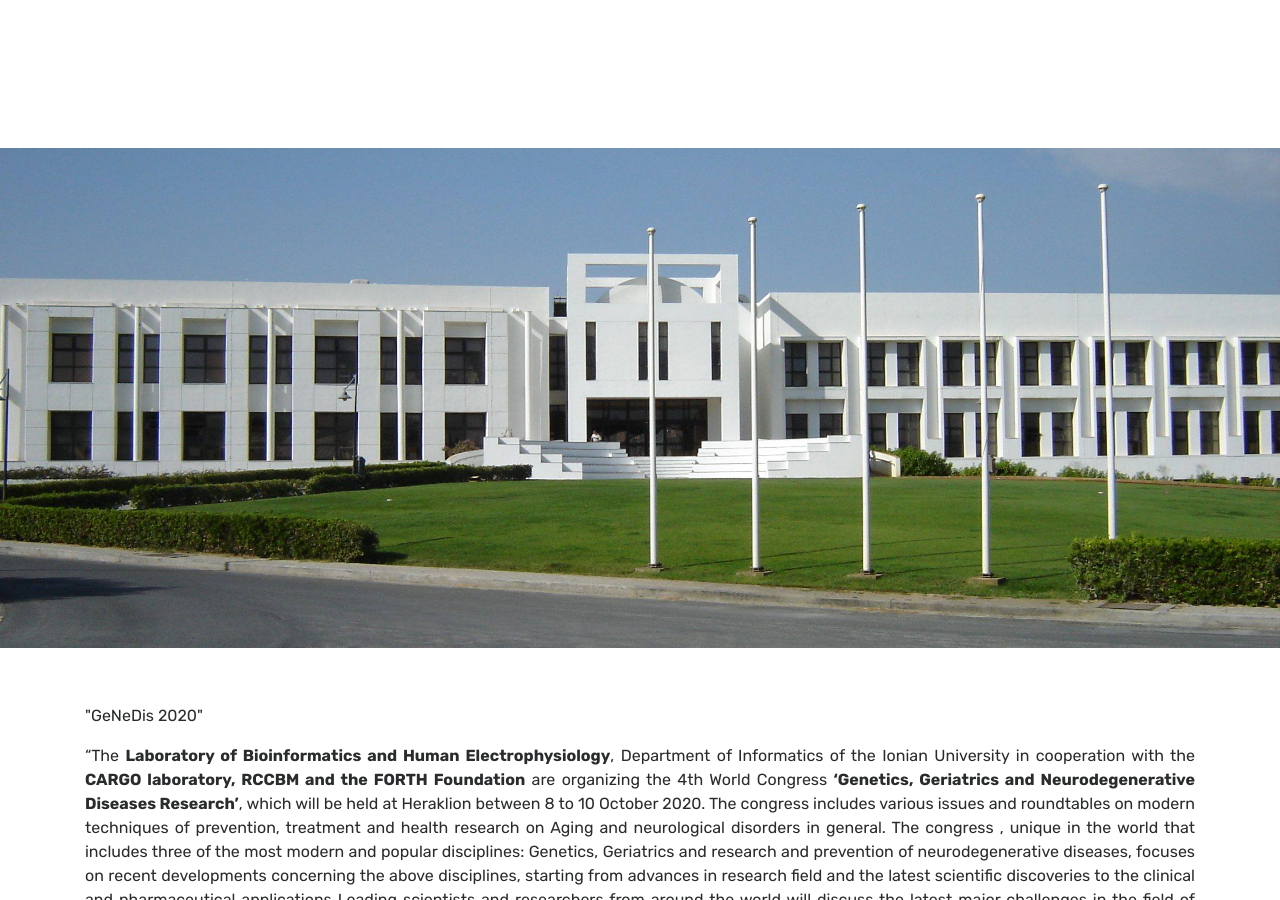
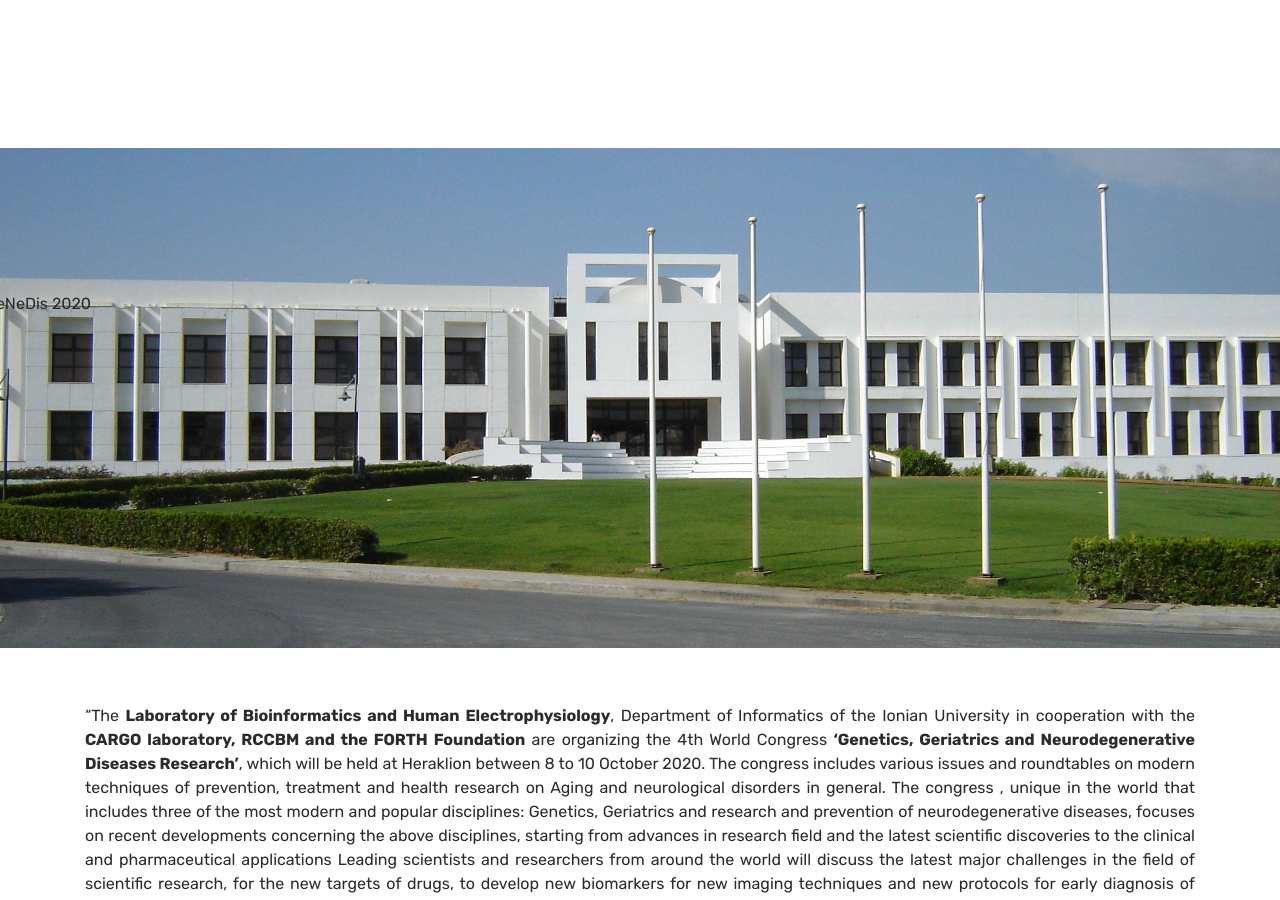
Before and after one commit to Covide-1797/genedis, a Jekyll site: the page built from index.html, in a window 1280 px wide and 900 px high. Built offline with Jekyll 4.4.1, drawn with Linux system fonts in a browser that asks for light colours; the list of posts is cut into pages by our own code.

Commit message:
Update index.html

```diff
--- a/index.html
+++ b/index.html
@@ -12,16 +12,16 @@ title: Home
 ================================================== -->
 <section class="intro">
 
+       <div class="main-content">
+        <div class="row">
+            <div class="col-20">
+                <p class="text-center">
+                    GeNeDis 2020
+
 </section>
 <!-- We reopen main-content and container -->
 
 <div class="container">
-
-    <div class="main-content">
-        <div class="row">
-            <div class="col-12">
-                <p class="text-justify">
-                    "GeNeDis 2020"
 
     <div class="main-content">
         <div class="row">
```
